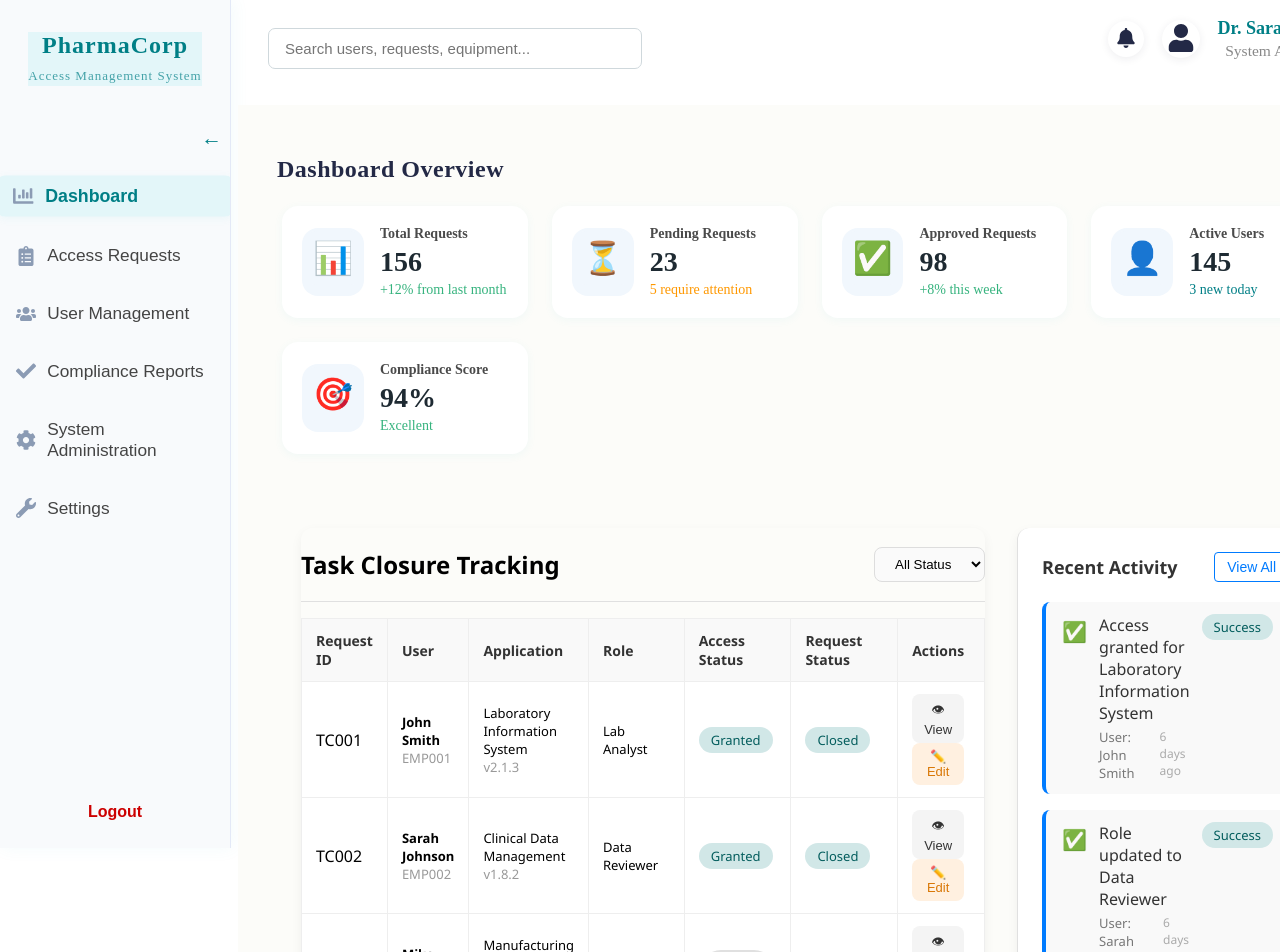
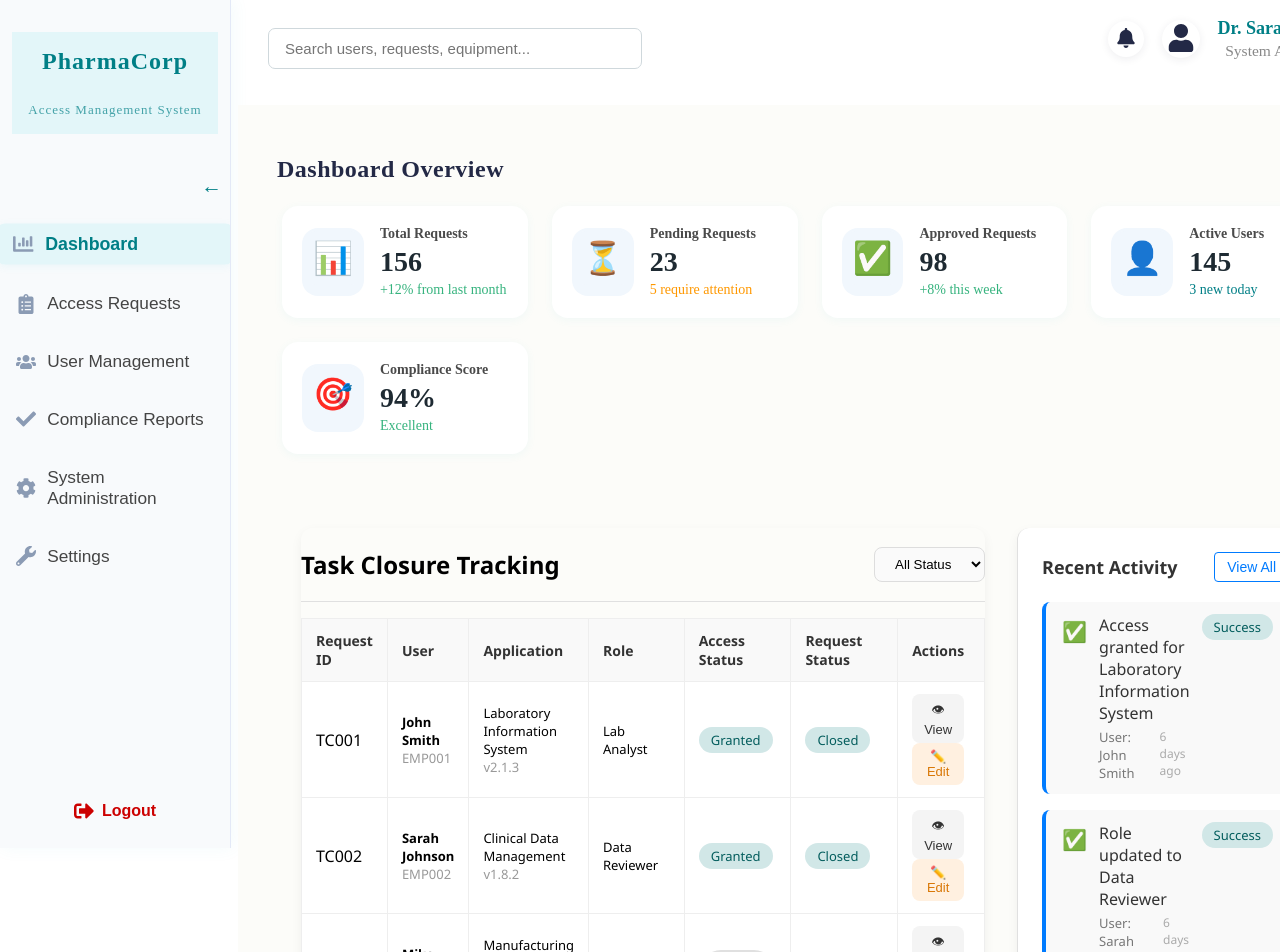
Before and after one commit to amit45555/pharmacorp-app, a React (Create React App) app: page /admin in a window 1280 px wide. Shown: the top 952 px of the page. Built offline with nearby package versions, Linux system fonts and the light colour scheme.

Commit message:
changes for the sidebar

```diff
--- a/src/components/Common/Sidebar.tsx
+++ b/src/components/Common/Sidebar.tsx
@@ -1,6 +1,7 @@
 import React from "react";
 import styles from "../../pages/AdminDashboard.module.css";
 import type { IconType } from "react-icons";
+import { FaHeartbeat, FaSignOutAlt } from "react-icons/fa";
 
 interface SidebarNavItem {
   key: string;
@@ -17,16 +18,43 @@ interface SidebarProps {
   onLogout: () => void;
 }
 
-const Sidebar: React.FC<SidebarProps> = ({ open, onToggle, navItems, onLogout }) => {
+const Sidebar: React.FC<SidebarProps> = ({
+  open,
+  onToggle,
+  navItems,
+  onLogout,
+}) => {
   return (
-    <aside className={`${styles.sidebar} ${open ? styles.sidebarOpen : styles.sidebarClosed}`.trim()}>
-      <div className={styles.logo}>
-        <span style={{ fontWeight: 700, fontSize: 24 }}>PharmaCorp</span>
-        <br />
-        <span style={{ fontSize: 13, fontWeight: 400, opacity: 0.7 }}>
-          Access Management System
-        </span>
+    <aside
+      className={`${styles.sidebar} ${
+        open ? styles.sidebarOpen : styles.sidebarClosed
+      }`.trim()}
+    >
+      {/* Logo Section */}
+      <div
+        className={styles.logo}
+        style={{
+          display: "flex",
+          alignItems: "center",
+          justifyContent: open ? "flex-start" : "center",
+          flexDirection: "column",
+          padding: open ? "1rem" : "0.5rem",
+        }}
+      >
+        {open ? (
+          <>
+            <span style={{ fontWeight: 700, fontSize: 24 }}>PharmaCorp</span>
+            <br />
+            <span style={{ fontSize: 13, fontWeight: 400, opacity: 0.7 }}>
+              Access Management System
+            </span>
+          </>
+        ) : (
+          FaHeartbeat({ size: 32, style: { color: "#0077b6" } })
+        )}
       </div>
+
+      {/* Toggle Button */}
       <button
         className={styles.sidebarToggle}
         aria-label={open ? "Close sidebar" : "Open sidebar"}
@@ -35,6 +63,8 @@ const Sidebar: React.FC<SidebarProps> = ({ open, onToggle, navItems, onLogout })
       >
         {open ? "←" : "→"}
       </button>
+
+      {/* Navigation Items */}
       <nav className={styles.nav} aria-label="Admin Navigation">
         {navItems.map((item) => (
           <button
@@ -51,8 +81,22 @@ const Sidebar: React.FC<SidebarProps> = ({ open, onToggle, navItems, onLogout })
           </button>
         ))}
       </nav>
-      <button className={styles.logout} onClick={onLogout}>
-        Logout
+
+      {/* Logout Button */}
+      <button
+        className={styles.logout}
+        onClick={onLogout}
+        type="button"
+        style={{
+          display: "flex",
+          alignItems: "center",
+          justifyContent: open ? "flex-start" : "center",
+          gap: open ? "8px" : "0",
+        }}
+        title={!open ? "Logout" : undefined}
+      >
+        {FaSignOutAlt({ size: 20 })}
+        {open && <span>Logout</span>}
       </button>
     </aside>
   );
```
